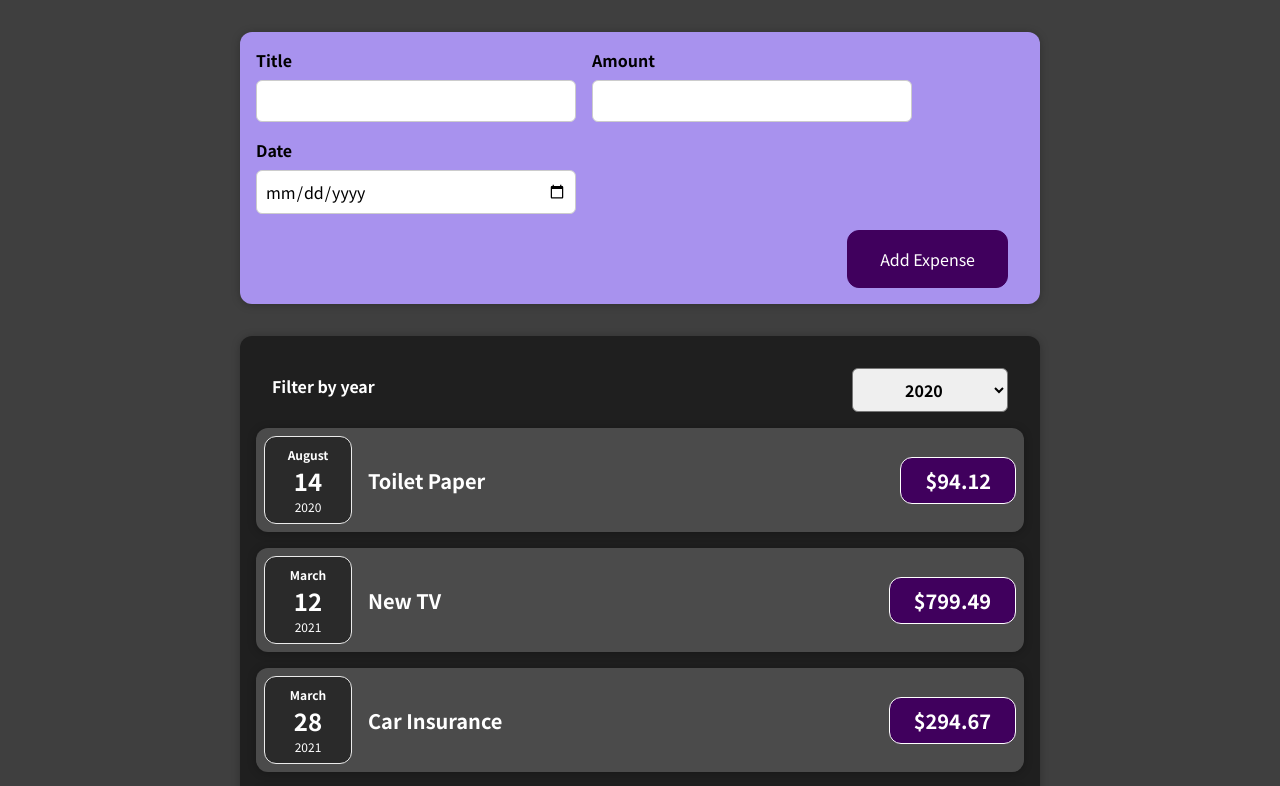
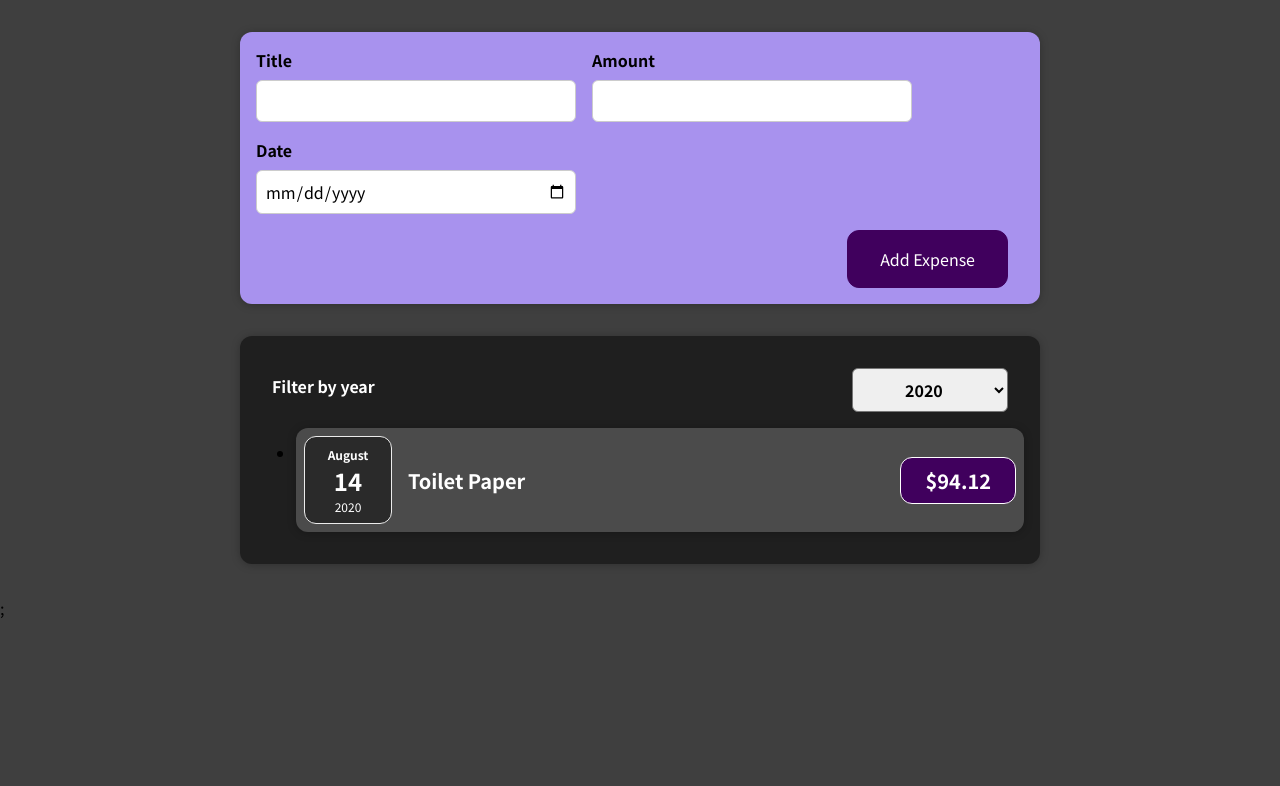
Before and after one commit to tilakgurappagari/expense-app, a React (Create React App) app: page / in a window 1280 px wide. Shown: the top 786 px of the page. Built offline with nearby package versions, Linux system fonts and the light colour scheme.

Commit message:
Added ExpensesLists.js with conditional statements

```diff
--- a/src/components/Expenses/ExpenseItem.js
+++ b/src/components/Expenses/ExpenseItem.js
@@ -13,6 +13,7 @@ const ExpenseItem = (props) => {
   //   console.log(title);
   // };
   return (
+    <li>
     <Card className='expense-item'>
       <ExpenseDate date={props.date} />
       <div className='expense-item__description'>
@@ -21,6 +22,7 @@ const ExpenseItem = (props) => {
       </div>
       {/* <button onClick={clickHandler}>Change Title</button> */}
     </Card>
+    </li>
   );
 }
 
--- a/src/components/Expenses/Expenses.js
+++ b/src/components/Expenses/Expenses.js
@@ -1,31 +1,32 @@
-import React, {useState} from "react";
+import React, { useState } from "react";
 import Card from "../UI/Card";
 import ExpensesFilter from "./ExpensesFilter";
-import ExpenseItem from "./ExpenseItem";
 import "./Expenses.css";
+import ExpensesLists from "./ExpensesLists";
 
 const Expenses = (props) => {
   //console.log(props.items);
-  const[filteredYear, setFilteredYear] = useState('2020');
-  const filterChangeHandler = (selectedYear) =>{
+  const [filteredYear, setFilteredYear] = useState("2020");
+  const filterChangeHandler = (selectedYear) => {
+    setFilteredYear(selectedYear);
+  };
 
-    setFilteredYear(selectedYear);
-  }
+  const filteredExpenses = props.items.filter((expense) => {
+    return expense.date.getFullYear().toString() === filteredYear;
+  });
+
+
 
   return (
     <div>
+      <Card className="expenses">
+        <ExpensesFilter
+          defaultedYear={filteredYear}
+          onChangeFilter={filterChangeHandler}
+        />
 
-      <Card className="expenses">
-        <ExpensesFilter defaultedYear={filteredYear} onChangeFilter={filterChangeHandler} />
-        {/* gets item data from app.js and passes to expenseitem.js via props */}
-        {
-          props.items.map((expense)=>(
-          <ExpenseItem
-             title={expense.title}
-             amount={expense.amount}
-             date={expense.date}
-             />
-            ))}
+        <ExpensesLists items={filteredExpenses}/>
+
         {/* <ExpenseItem
           title={props.items[0].title}
           amount={props.items[0].amount}
--- /dev/null
+++ b/src/components/Expenses/ExpensesLists.css
@@ -0,0 +1,9 @@
+.expenses-list {
+    list-style: none;
+    padding: 0;
+  }
+
+  .expenses-list__fallback {
+    color: red;
+    text-align: center;
+  }
--- /dev/null
+++ b/src/components/Expenses/ExpensesLists.js
@@ -0,0 +1,30 @@
+import ExpenseItem from "./ExpenseItem";
+import "./ExpensesLists.css";
+
+
+
+const ExpensesLists = (props) =>{
+
+    if (props.items.length === 0)
+        return <h2 className="expenses-list__fallback">Found no Expenses!</h2>
+
+
+    return <ul className="expenses-lists">
+
+{
+      /* gets item data from app.js and passes to expenseitem.js via props */
+      props.items.map((expense) => (
+        <ExpenseItem
+          key={expense.id}
+          title={expense.title}
+          amount={expense.amount}
+          date={expense.date}
+        />
+      ))
+    }
+
+    </ul>
+}
+
+
+export default ExpensesLists
```
